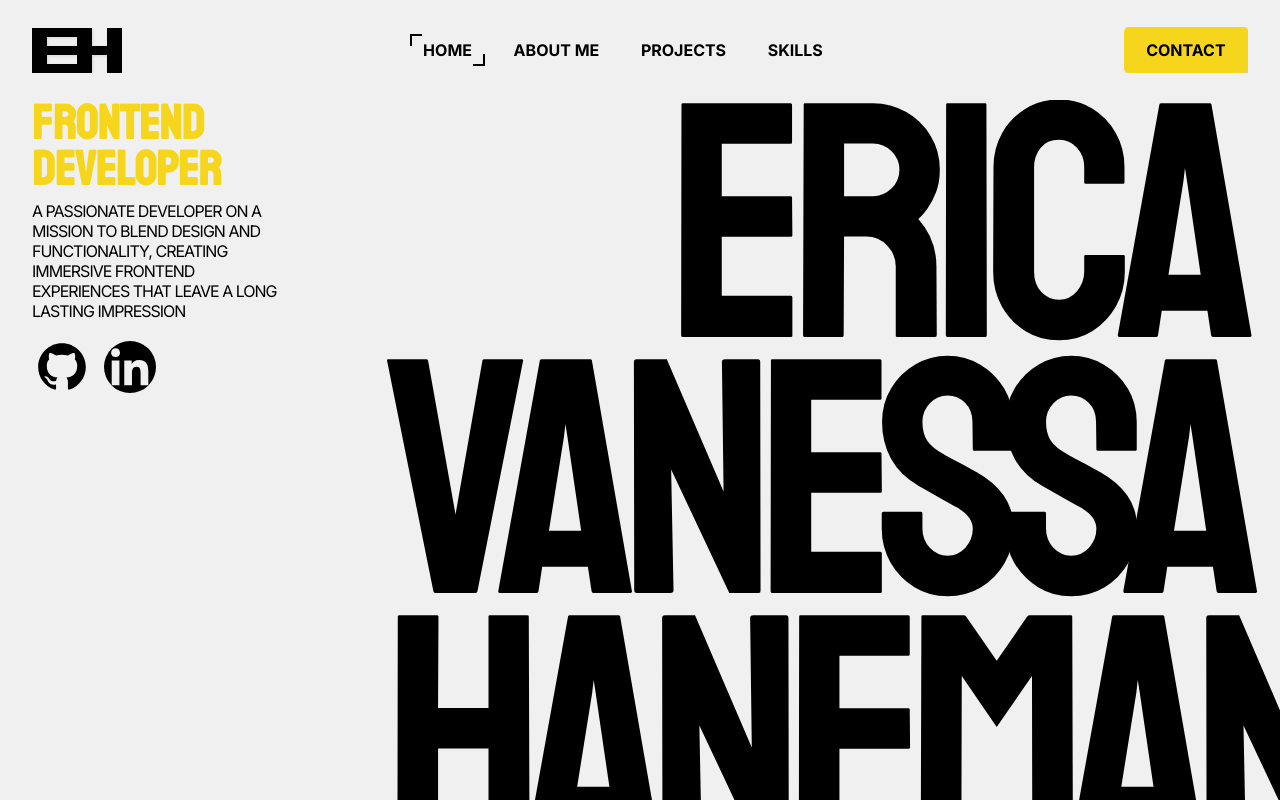
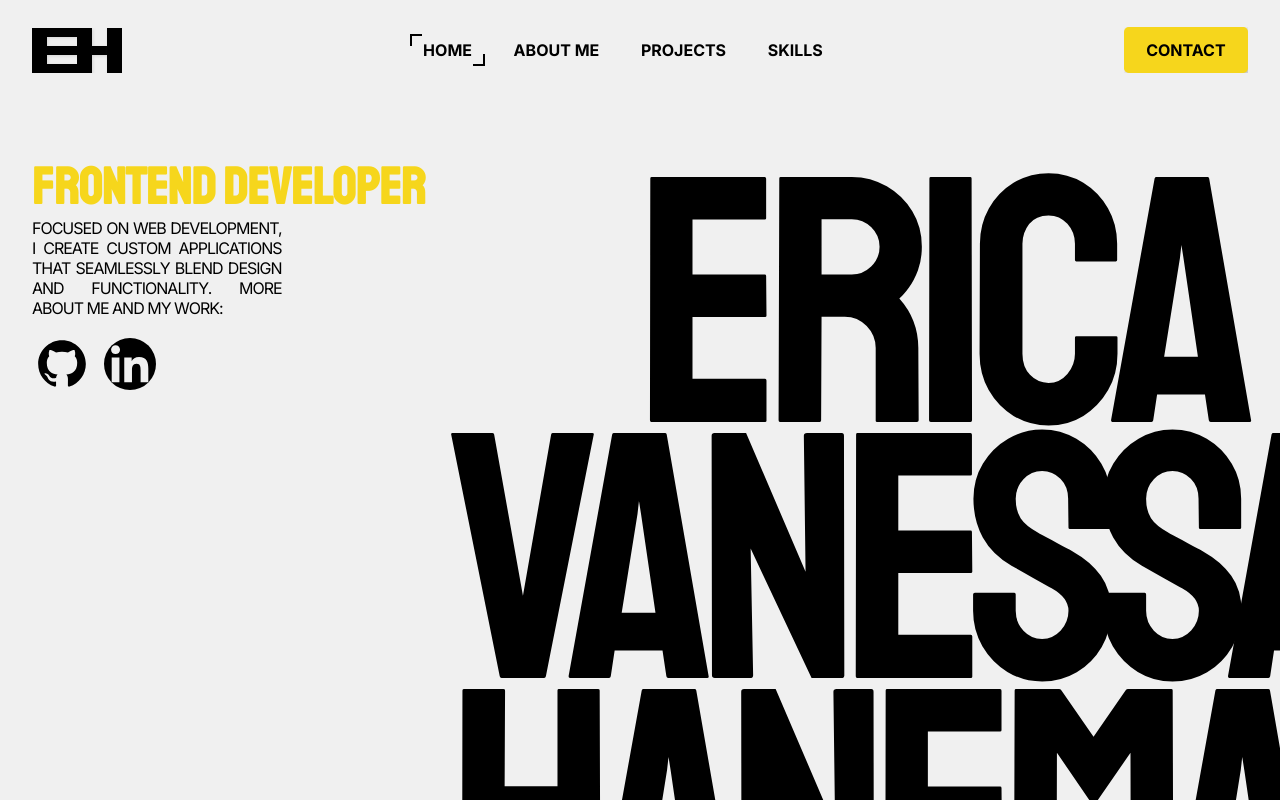
Before and after one commit to ericahanemann/erica-portfolio, a React (Vite) app: page / in a window 1280 px wide. Shown: the top 800 px of the page. Built offline with nearby package versions, Linux system fonts and the light colour scheme.

Commit message:
fix: fix hero content

```diff
--- a/src/components/Hero/Hero.module.css
+++ b/src/components/Hero/Hero.module.css
@@ -6,8 +6,15 @@
   background-color: var(--primary-color);
 }
 
+.heroContent {
+  display: flex;
+  align-items: end;
+  margin-top: 4rem;
+}
+
 .heroInfo {
-  width: 30%;
+  height: 100%;
+  width: 35%;
   padding-left: 2rem;
   display: flex;
   flex-direction: column;
@@ -17,16 +24,17 @@
 
 .heroInfoTitle {
   font-family: "Staatliches", sans-serif;
-  font-size: 3rem;
+  font-size: 3.2rem;
   color: var(--highlights-color);
   line-height: 2.9rem;
   overflow-y: hidden;
 }
 
 .heroInfoText {
-  width: 70%;
+  width: 60%;
   text-transform: uppercase;
   letter-spacing: -1px;
+  text-align: justify;
 }
 
 .heroInfoSocials {
@@ -143,16 +151,17 @@
 
 .name {
   position: relative;
-  width: 70%;
+  width: 65%;
   padding-right: 2.5rem;
   overflow-y: hidden;
   font-family: "Staatliches", sans-serif;
-  font-size: 21rem;
+  font-size: 22rem;
   font-weight: 500;
   line-height: 16rem;
   letter-spacing: -1.2rem;
   text-align: right;
   color: var(--secondary-color);
+  padding-top: 1rem;
   user-select: none; /* block text selection */
 }
 
--- a/src/components/Hero/Hero.tsx
+++ b/src/components/Hero/Hero.tsx
@@ -1,16 +1,19 @@
 import styles from "./Hero.module.css";
 import { GrLinkedin, GrGithub } from "react-icons/gr";
 
-export default function Hero() {
+import { TranslationContent } from "../../types/translations";
+
+interface HeroProps {
+  content: TranslationContent;
+}
+
+export default function Hero({ content }: HeroProps) {
   return (
     <section id="hero" className={styles.hero}>
+      <div className={styles.heroContent}>
         <div className={styles.heroInfo}>
-        <h4 className={styles.heroInfoTitle}>FRONTEND DEVELOPER</h4>
-        <p className={styles.heroInfoText}>
-          A passionate developer on a mission to blend design and functionality,
-          creating immersive frontend experiences that leave a LONG lasting
-          impression
-        </p>
+          <h4 className={styles.heroInfoTitle}>{content.hero.title}</h4>
+          <p className={styles.heroInfoText}>{content.hero.content}</p>
           <div className={styles.heroInfoSocials}>
             <a
               href="https://github.com/ericahanemann"
@@ -37,6 +40,7 @@ export default function Hero() {
         <h1 className={styles.name}>
           ERICA <br /> VANESSA <br /> HANEMANN
         </h1>
+      </div>
     </section>
   );
 }
--- a/src/pages/Home/Home.tsx
+++ b/src/pages/Home/Home.tsx
@@ -4,10 +4,16 @@ import About from "../../components/About/About";
 import Projects from "../../components/Projects/Projects";
 import Skills from "../../components/Skills/Skills";
 
-export default function Home() {
+import { TranslationContent } from "../../types/translations";
+
+interface HomeProps {
+  content: TranslationContent;
+}
+
+export default function Home({ content }: HomeProps) {
   return (
     <main className={styles.main}>
-      <Hero></Hero>
+      <Hero content={content}></Hero>
       <About></About>
       <Projects></Projects>
       <Skills></Skills>
--- a/src/routes.tsx
+++ b/src/routes.tsx
@@ -23,7 +23,7 @@ export const AppRoutes = () => {
     <BrowserRouter>
       <Navbar content={content} />
       <Routes>
-        <Route path="/" element={<Home />} />
+        <Route path="/" element={<Home content={content} />} />
         <Route path="/project" element={<Project />} />
         <Route path="/contact" element={<Project />} />
 
--- a/src/translations.json
+++ b/src/translations.json
@@ -6,6 +6,10 @@
       "projects": "Projetos",
       "skills": "Habilidades",
       "contact": "Contato"
+    },
+    "hero": {
+      "title": "desenvolvedora frontend",
+      "content": "focada em desenvolvimento web, crio aplicações personalizadas que combinam design e funcionalidade de maneira fluida. mais sobre mim e meu trabalho:"
     },
     "about": {
       "title": "sobre mim"
@@ -61,6 +65,10 @@
       "skills": "skills",
       "contact": "contact"
     },
+    "hero": {
+      "title": "frontend developer",
+      "content": "focused on web development, i create custom applications that seamlessly blend design and functionality. more about me and my work:"
+    },
     "about": {
       "title": "about me"
     },
--- a/src/types/translations.d.ts
+++ b/src/types/translations.d.ts
@@ -15,6 +15,10 @@ export type TranslationContent = {
     projects: string;
     skills: string;
     contact: string;
+  };
+  hero: {
+    title: string
+    content: string
   };
   about: {
     title: string;
```
Lines whose indentation alone changed are shown as unchanged.
